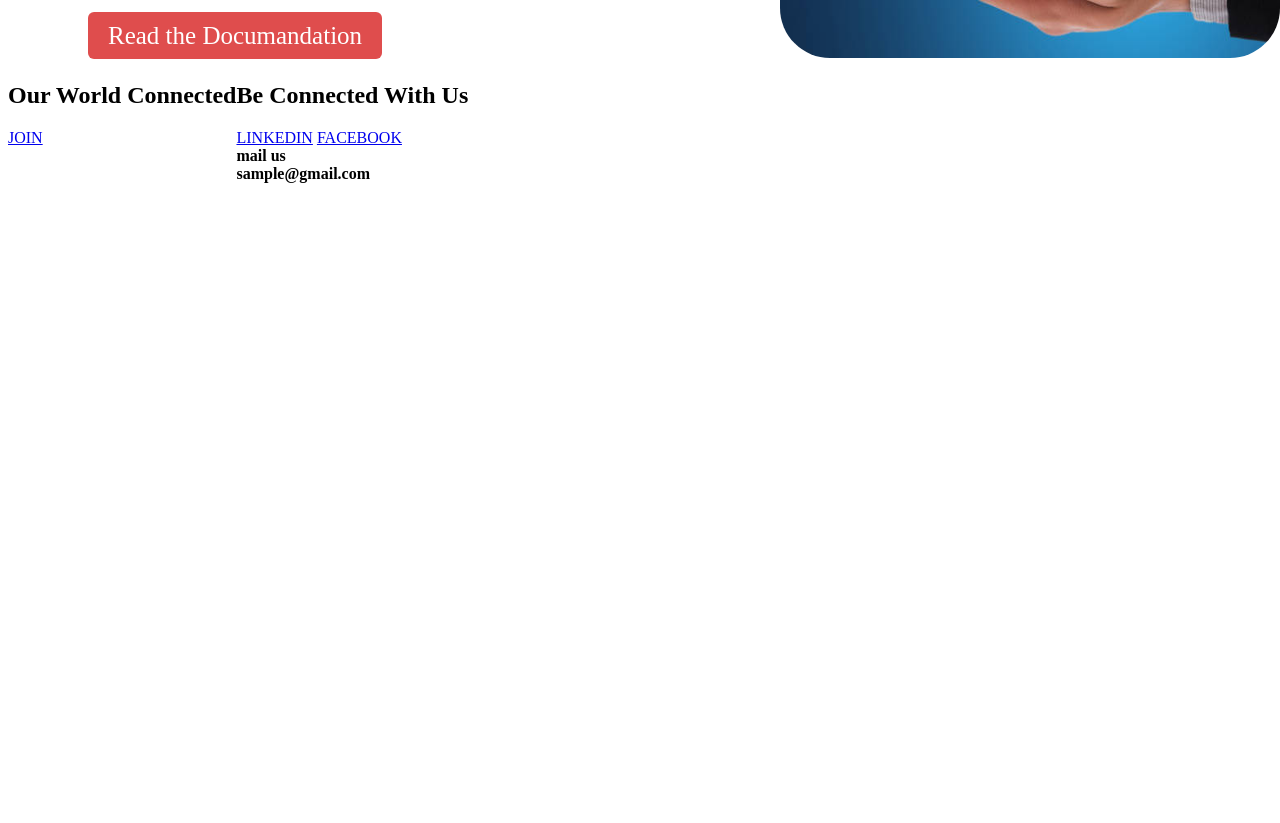
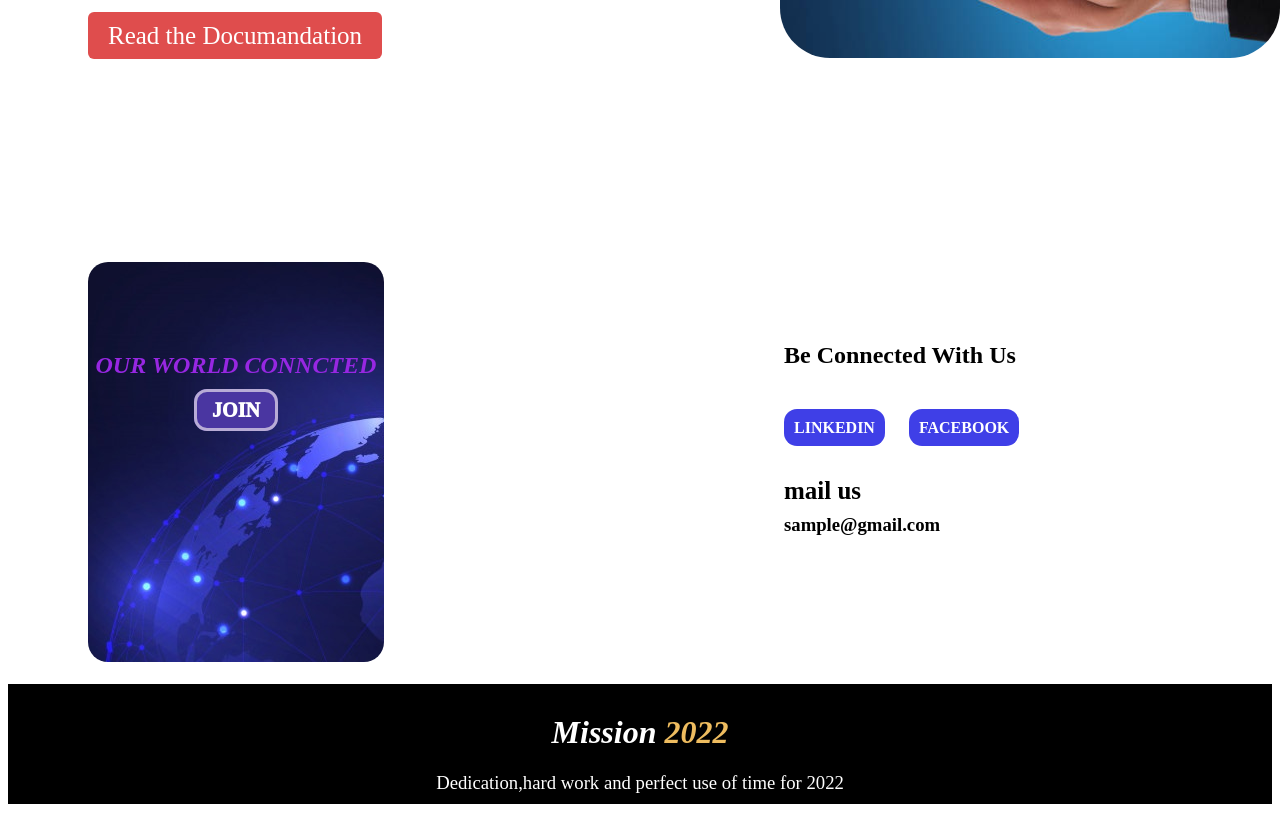
Before and after one commit to Asadullah246/Assignment-01, a plain HTML site: page index.html in a window 1280 px wide. Shown: the part 2752-3575 px from the top of the page. Before the commit the page ends 2943 px from the top, so only its background shows below. Drawn offline with Linux system fonts and the light colour scheme.

Commit message:
apatoto complete

```diff
--- a/index.html
+++ b/index.html
@@ -79,24 +79,27 @@
 
 
     <section class="fifth-sec">
-        <div>
-            <h2>Our World Connected</h2>
-            <a href="#">JOIN</a>
+        <div class="fifth-first-div">
+            <h2 class="our-world"><i>OUR WORLD CONNCTED</i></h2>
+            <a href="#" class="join-button">JOIN</a>
         </div>
 
-        <div>
-            <h1> Be Connected With Us</h1>
-            <div><a href="#">LINKEDIN</a>
-                <a href="#">FACEBOOK</a>
+        <div class="social-media">
+            <h1 class="connect-us"> Be Connected With Us</h1>
+            <div><a href="#" class="social">LINKEDIN</a>
+                <a href="#" class="social">FACEBOOK</a>
                 </div>
 
-        <b>mail us <br>
-        sample@gmail.com</b>
+        <h3 class="mail">mail us </h3>
+        <h3>sample@gmail.com</h3>
 
 
         </div>
     </section>
 
+    <div class="footer"><h1 id="mission2022">Mission <span class="running-year">2022</span></h1>
+        <h3 id="hard-work">Dedication,hard work and perfect use of time for 2022</h3>
+    </div>
 
 </body>
 </html>
--- a/style.css
+++ b/style.css
@@ -136,5 +136,77 @@ color: rgb(240, 163, 22);
 
 .fifth-sec{
     display: flex;
+   margin-top: 200px;
+   margin-left: 80px;
+
 
 }
+.fifth-first-div{
+    width: 25%;
+    background-image: url(connected.jpg);
+    border-radius: 20px;
+    height: 400px;
+    text-align: center;
+}
+.our-world{
+    color: rgb(151, 39, 226);
+    padding-top: 70px;
+    font-size: 24px;
+}
+.join-button{
+    color:white;
+    font-weight: 1000;
+    font-size: 20px;
+    text-decoration: none;
+    border: 3px solid rgb(184, 172, 214);
+    background-color: rgb(74, 54, 161);
+    padding: 7px 15px;
+    border-radius: 13px;
+
+
+}
+.social-media{
+    margin-left: 400px;
+    margin-top: 60px;
+}
+.social{
+   background-color: rgb(63, 63, 231);
+   color: white;
+   padding: 10px 10px;
+   font-weight: 700;
+   border-radius: 13px;
+   text-decoration: none;
+   margin-right: 20px;
+
+
+
+}
+.connect-us{
+    margin-bottom: 50px;
+}
+.mail{
+    margin-top: 40px;
+    margin-bottom: -10px;
+    font-size: 25px;
+}
+
+.footer{
+    background-color: black;
+
+}
+#mission2022{
+    font-style: italic;
+    font-weight: 800;
+    color: white;
+    text-align: center;
+    padding-top: 30px;
+}
+.running-year{
+    color: rgb(238, 188, 95);
+}
+#hard-work{
+    color: white;
+    text-align: center;
+    font-weight: 500;
+    padding-bottom: 10px;
+}
```
